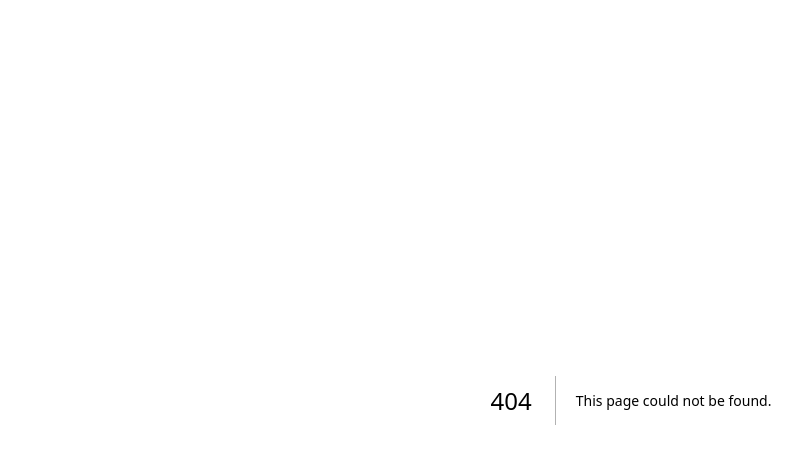
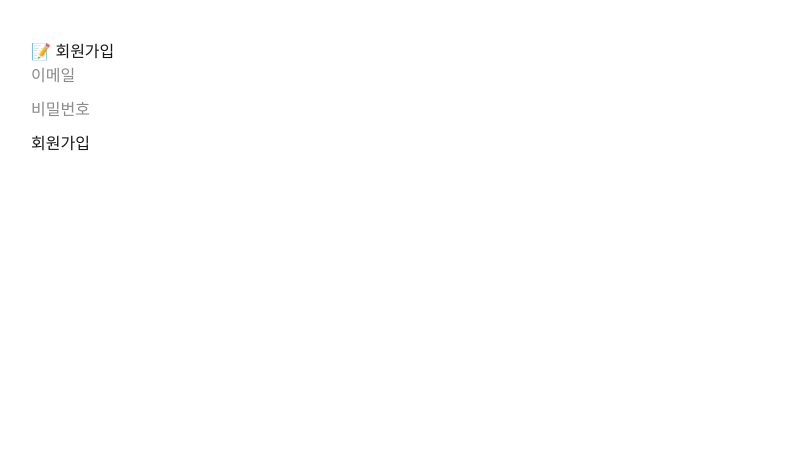
Before and after one commit to YooDaewhan/chat-api, a Next.js app: page /register in a window 1280 px wide. Before the commit this address had no page. Shown: the top 464 px of the page, without its empty margins (9-811 px from the left). Built offline with nearby package versions, Linux system fonts and the light colour scheme.

Commit message:
register추가

```diff
--- /dev/null
+++ b/src/app/api/register/route.js
@@ -0,0 +1,41 @@
+import { db } from "@/lib/db";
+
+export async function POST(req) {
+  const { email, password } = await req.json();
+
+  // 입력값 유효성 검사
+  if (!email || !password) {
+    return new Response(
+      JSON.stringify({ success: false, message: "값이 누락됨" }),
+      {
+        status: 400,
+      }
+    );
+  }
+
+  // 이메일 중복 검사
+  const [existing] = await db.query("SELECT email FROM users WHERE email = ?", [
+    email,
+  ]);
+  if (existing.length > 0) {
+    return new Response(
+      JSON.stringify({ success: false, message: "이미 존재하는 이메일" }),
+      {
+        status: 409,
+      }
+    );
+  }
+
+  // 회원 등록
+  await db.query("INSERT INTO users (email, password) VALUES (?, ?)", [
+    email,
+    password,
+  ]);
+
+  return new Response(
+    JSON.stringify({ success: true, message: "회원가입 성공" }),
+    {
+      status: 201,
+    }
+  );
+}
--- /dev/null
+++ b/src/app/register/page.js
@@ -0,0 +1,51 @@
+"use client";
+
+import { useState } from "react";
+
+export default function RegisterPage() {
+  const [email, setEmail] = useState("");
+  const [password, setPassword] = useState("");
+  const [result, setResult] = useState("");
+
+  const handleRegister = async () => {
+    try {
+      const res = await fetch("/api/register", {
+        method: "POST",
+        headers: { "Content-Type": "application/json" },
+        body: JSON.stringify({ email, password }),
+      });
+
+      const data = await res.json();
+
+      if (data.success) {
+        setResult("✅ 회원가입 성공");
+      } else {
+        setResult(`❌ 실패: ${data.message}`);
+      }
+    } catch (err) {
+      setResult("❌ 오류 발생");
+    }
+  };
+
+  return (
+    <div style={{ padding: 40 }}>
+      <h1>📝 회원가입</h1>
+      <input
+        type="email"
+        placeholder="이메일"
+        value={email}
+        onChange={(e) => setEmail(e.target.value)}
+        style={{ display: "block", marginBottom: 10 }}
+      />
+      <input
+        type="password"
+        placeholder="비밀번호"
+        value={password}
+        onChange={(e) => setPassword(e.target.value)}
+        style={{ display: "block", marginBottom: 10 }}
+      />
+      <button onClick={handleRegister}>회원가입</button>
+      <p>{result}</p>
+    </div>
+  );
+}
```
